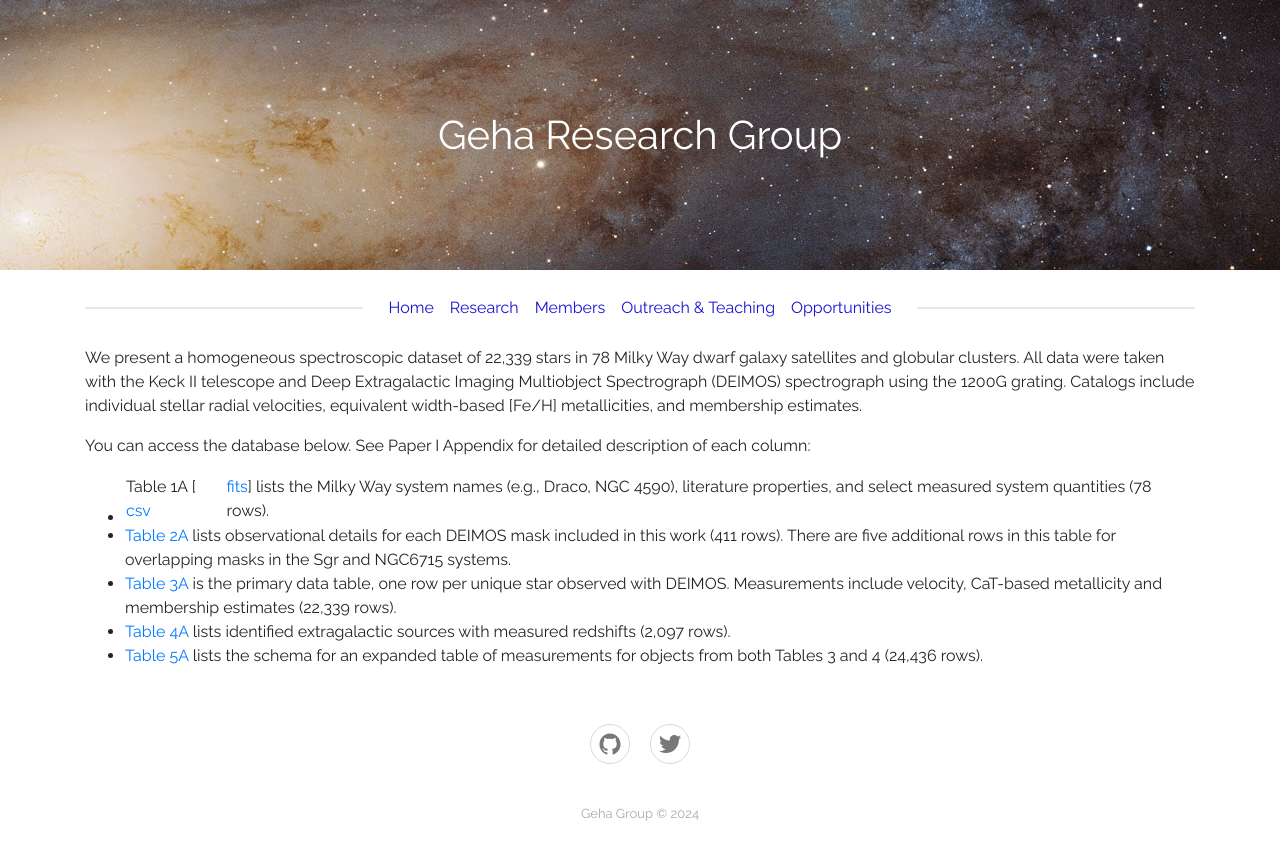
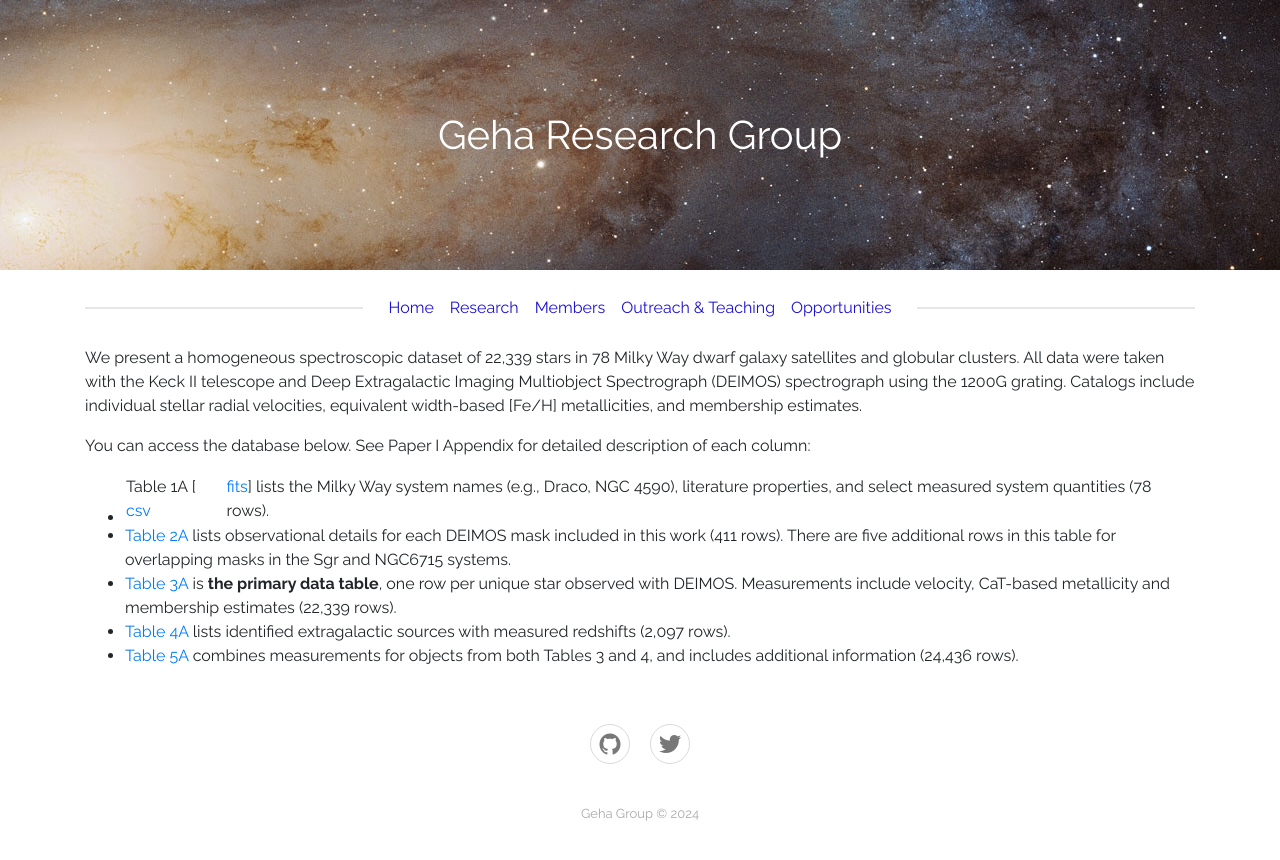
Before and after one commit to geha-group/geha-group.github.io, a Jekyll site: the page built from _deimos/paper1.md, in a window 1280 px wide. Shown: the top 860 px of the page. Built offline with Jekyll 4.4.1, drawn with Linux system fonts in a browser that asks for light colours.

Commit message:
Update paper1.md

```diff
--- a/_deimos/paper1.md
+++ b/_deimos/paper1.md
@@ -15,6 +15,6 @@ and membership estimates.
 You can access the database below.   See Paper I Appendix for detailed description of each column:
 - Table 1A [<a href="{{ '/assets/deimos/table1.csv' | relative_url }}"> csv </a> | <a href="https://www.dropbox.com/scl/fi/g8cr8uzhtpnyvkjgq2ld1/table1A_20260110.fits?rlkey=cze6gxvmovg9ks7tnjapuzkdq&st=ioarynwi&dl=0"> fits</a>] lists the Milky Way system names (e.g., Draco, NGC 4590), literature properties, and select measured system quantities (78 rows).
 - <a href="{{ '/assets/deimos/table2.csv' | relative_url }}" download>Table 2A</a> lists observational details for each DEIMOS mask included in this work (411 rows). There are five additional rows in this table for overlapping masks in the Sgr and NGC6715 systems.
-- <a href="{{ '/assets/deimos/table3.csv' | relative_url }}" download>Table 3A</a> is the primary data table, one row per unique star observed with DEIMOS. Measurements include velocity, CaT-based metallicity and membership estimates (22,339 rows).
+- <a href="{{ '/assets/deimos/table3.csv' | relative_url }}" download>Table 3A</a> is <b>the primary data table</b>, one row per unique star observed with DEIMOS. Measurements include velocity, CaT-based metallicity and membership estimates (22,339 rows).
 - <a href="{{ '/assets/deimos/table4.csv' | relative_url }}" download>Table 4A</a> lists identified extragalactic sources with measured redshifts (2,097 rows).
-- <a href="{{ '/assets/deimos/table5.csv' | relative_url }}" download>Table 5A</a>  lists the schema for an expanded table of measurements for objects from both Tables 3 and 4 (24,436 rows).
+- <a href="{{ '/assets/deimos/table5.csv' | relative_url }}" download>Table 5A</a> combines measurements for objects from both Tables 3 and 4, and includes additional information (24,436 rows).
```
